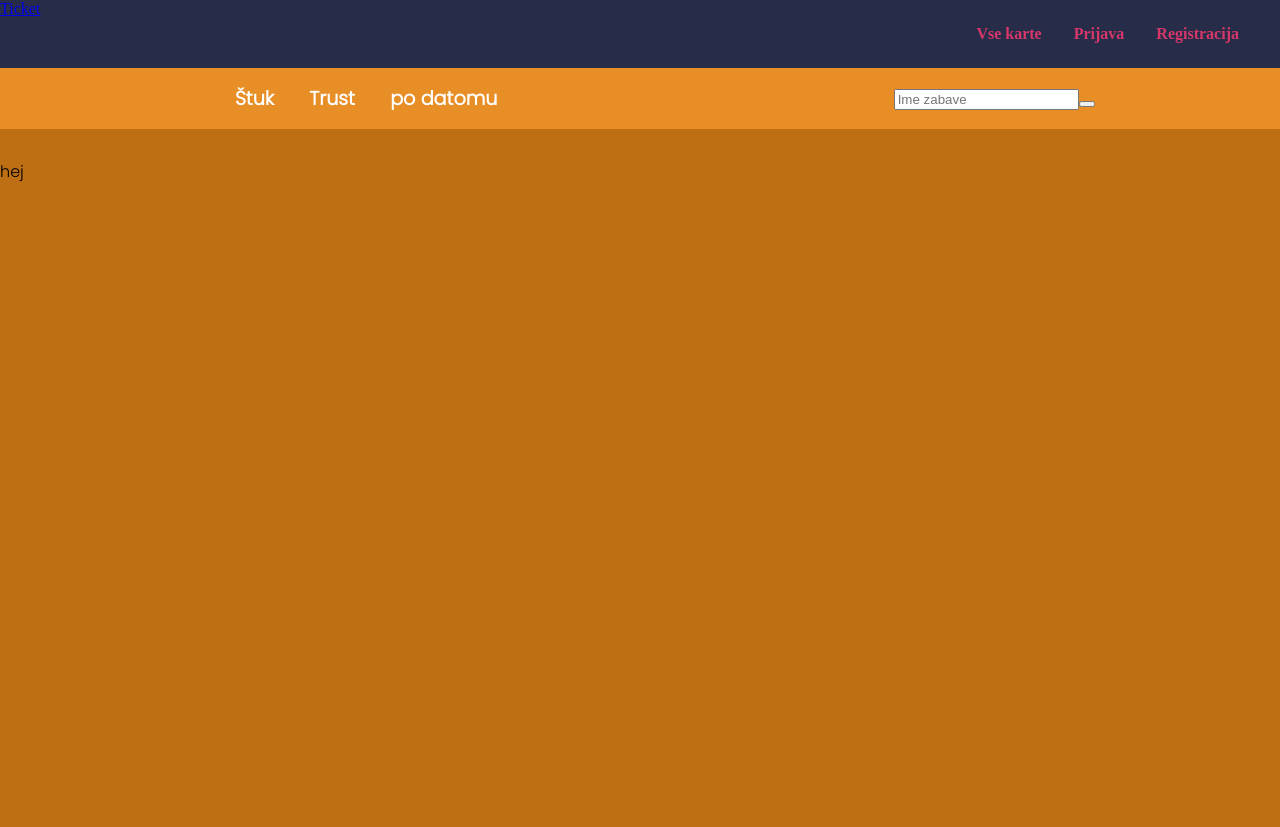
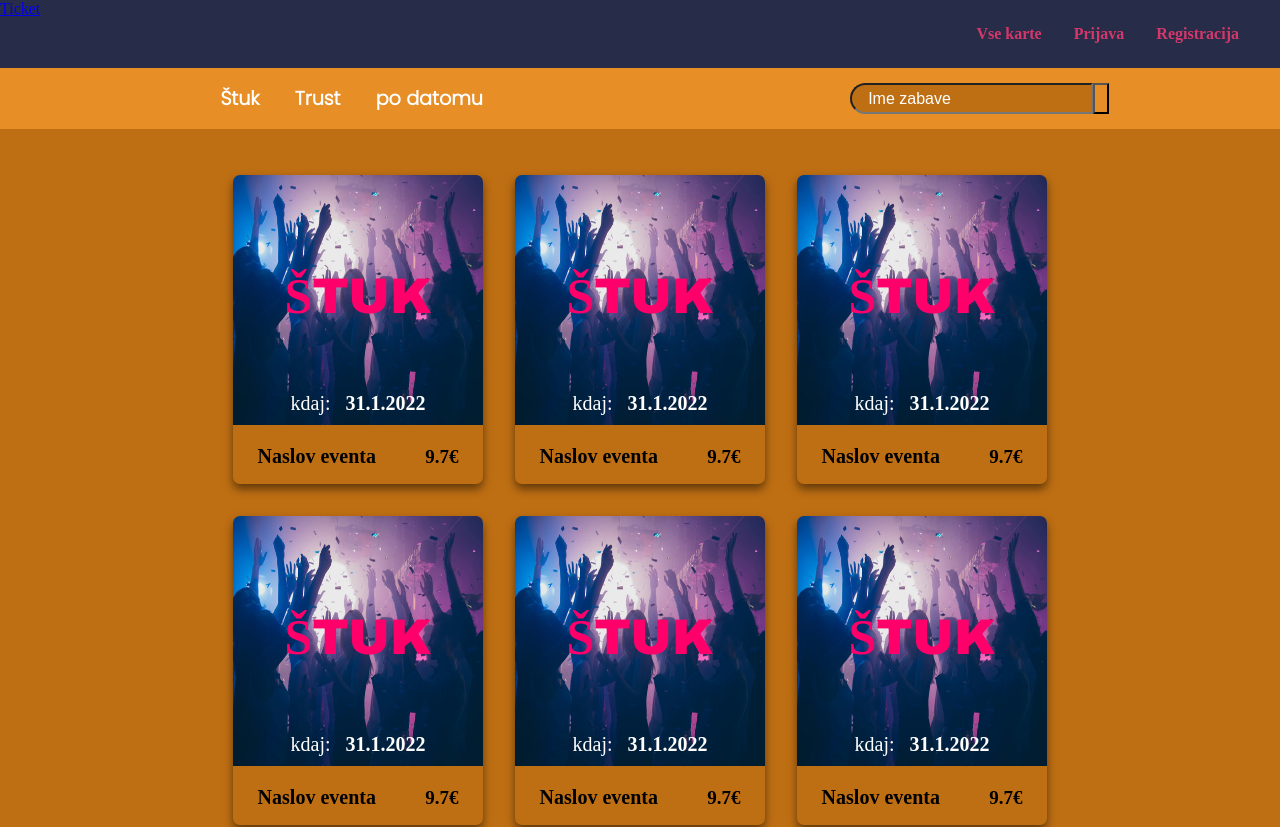
Before and after one commit to klemenNeco/rpo-projekt-frontend, a Next.js app: page /vsekarte in a window 1280 px wide. Shown: the top 827 px of the page. Before the commit the page ends 800 px from the top, so only its background shows below. Built offline with nearby package versions, Linux system fonts and the light colour scheme.

Commit message:
vsekart look done

```diff
--- a/components/karta.js
+++ b/components/karta.js
@@ -1,13 +1,30 @@
 import React, { useState, useEffect } from "react";
-import moment from "moment";
 import Link from "next/link";
-
-const karta = () => {
+import Image from "next/image";
+import styles from "./karta.module.css";
+import mypic from "../slike/party.jpg";
+const Karta = () => {
   return (
     <div>
-      <h1>hejjj</h1>
+      <div className={styles.event}>
+        <div className={styles.banner}>
+          <Image src={mypic} className={styles.poster} />
+          <h4 className={styles.klub}>ŠTUK</h4>
+          <div className={styles.kdajdatum}>
+            <p className={styles.kdaj}>kdaj:</p>
+            <h4 className={styles.datum}>31.1.2022</h4>
+          </div>
+        </div>
+        <div className={styles.eventDetails}>
+          <div className={styles.box}>
+            <h4 className={styles.naslov}>Naslov eventa</h4>
+            <p className={styles.ocena}>9.7€</p>
+          </div>
+          <div className={styles.opis}></div>
+        </div>
+      </div>
     </div>
   );
 };
 
-export default karta;
+export default Karta;
--- /dev/null
+++ b/components/karta.module.css
@@ -0,0 +1,81 @@
+.event {
+  box-shadow: 0 5px 10px rgba(0, 0, 0, 0.5);
+  width: 250px;
+  background-color: var(--secondary-color);
+  margin: 1rem;
+  border-radius: 7px;
+  box-sizing: border-box;
+  overflow: hidden;
+  position: relative;
+}
+.event .poster {
+  width: 100%;
+  height: 250px;
+}
+
+.eventDetails {
+  display: flex;
+  flex-direction: column;
+  justify-content: center;
+  align-items: center;
+}
+
+.box p {
+  margin: 0;
+  font-size: 19px;
+  font-weight: bold;
+}
+.box h4 {
+  margin: 0;
+}
+
+.eventDetails .box {
+  width: 100%;
+  padding: 1rem;
+  display: flex;
+  align-items: center;
+  justify-content: space-around;
+}
+
+.eventDetails .naslov {
+  font-size: 20px;
+  text-align: center;
+}
+
+.eventDetails .opis {
+  display: flex;
+}
+
+.banner {
+  width: 110%;
+}
+
+.banner .poster {
+  background-color: rgba(197, 136, 136, 0.164);
+}
+
+.banner .klub {
+  color: #ff006a;
+  position: absolute;
+  width: 100%;
+  top: 20%;
+  text-align: center;
+  font-size: 50px;
+  margin: 30px 0 30px 0;
+  font-family: arial black;
+}
+
+.banner .kdajdatum {
+  font-size: 20px;
+  display: flex;
+  gap: 15px;
+  height: 100%;
+  width: 250px;
+  justify-content: center;
+  margin-bottom: 30px;
+  align-items: center;
+  margin: 0;
+  position: absolute;
+  top: 24%;
+  color: white;
+}
--- a/pages/vsekarte.js
+++ b/pages/vsekarte.js
@@ -3,6 +3,7 @@
 import Navbar from "../components/navbar";
 import styles from "./vsekarte.module.css";
 import { FontAwesomeIcon } from "@fortawesome/react-fontawesome";
+import Karta from "../components/karta";
 
 const vsekarte = (props) => {
   return (
@@ -29,11 +30,11 @@
             </ul>
           </nav>
           <form>
-            <div className="search_btn">
+            <div className={styles.search_btn}>
               <input
                 type="search"
                 placeholder="Ime zabave"
-                className="inputText"
+                className={styles.inputText}
               ></input>
               <button>
                 <i class="fa-solid fa-magnifying-glass"></i>
@@ -41,7 +42,33 @@
             </div>
           </form>
         </div>
-        <h>hej</h>
+      </div>
+      <div className={styles.container}>
+        <Karta />
+        <Karta />
+        <Karta />
+        <Karta />
+        <Karta />
+        <Karta />
+        <Karta />
+        <Karta />
+        <Karta />
+        <Karta />
+        <Karta />
+        <Karta />
+        <Karta />
+        <Karta />
+        <Karta />
+        <Karta />
+        <Karta />
+        <Karta />
+        <Karta />
+        <Karta />
+        <Karta />
+        <Karta />
+        <Karta />
+        <Karta />
+        <Karta />
       </div>
     </Layout>
   );
--- a/pages/vsekarte.module.css
+++ b/pages/vsekarte.module.css
@@ -59,3 +59,34 @@
 .filther li a:focus::before {
   width: 0;
 }
+
+.search_btn {
+  display: flex;
+}
+
+.inputText {
+  outline: none;
+  border: 1px, solid var(black);
+  border-radius: 2rem 0 0 2rem;
+  padding: 0.3rem 1rem;
+  font-size: 1rem;
+  color: white;
+  background-color: var(--primary-color);
+}
+
+.inputText::placeholder {
+  color: white;
+}
+
+.search_btn button {
+  background-color: var(--secondary-color);
+  border: 1px solid var(black);
+}
+
+.container {
+  margin: auto;
+  width: 80%;
+  display: flex;
+  justify-content: center;
+  flex-wrap: wrap;
+}
```
Also changed, not shown: slike/party.jpg (added).
